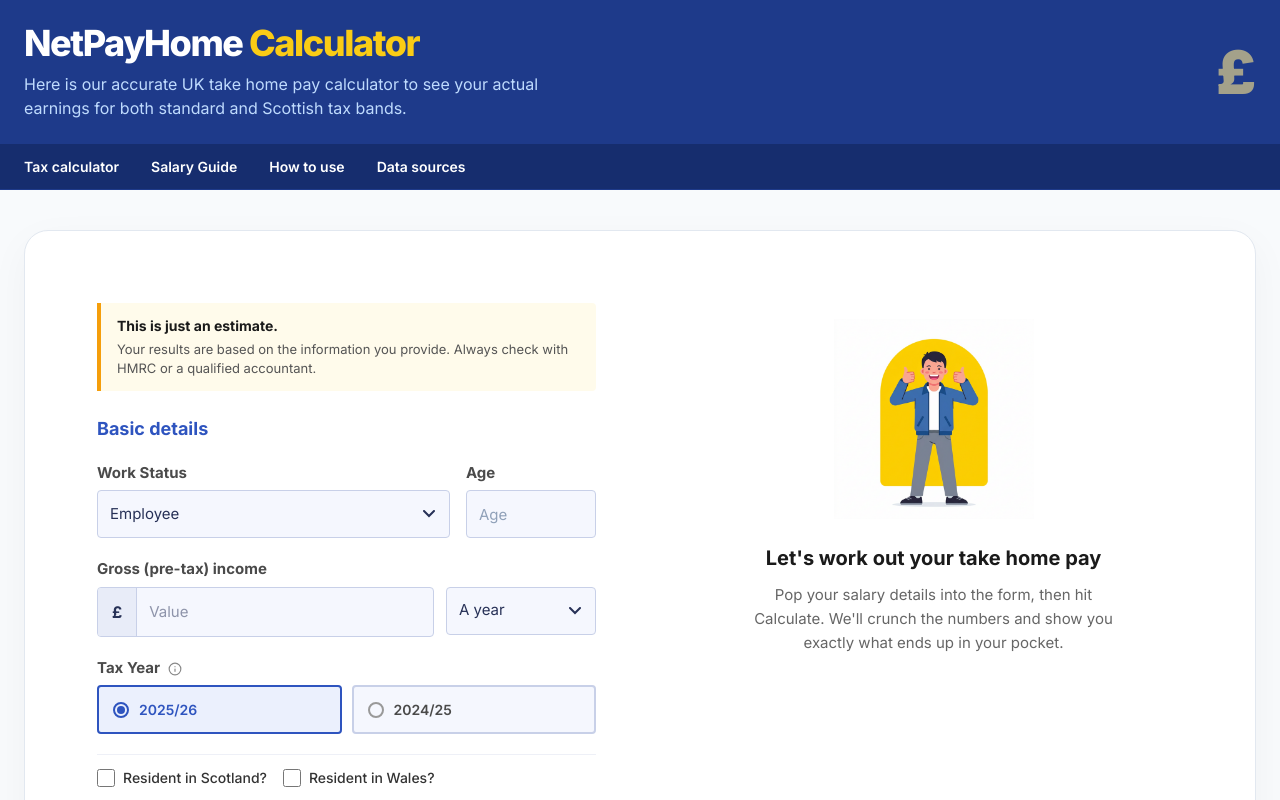
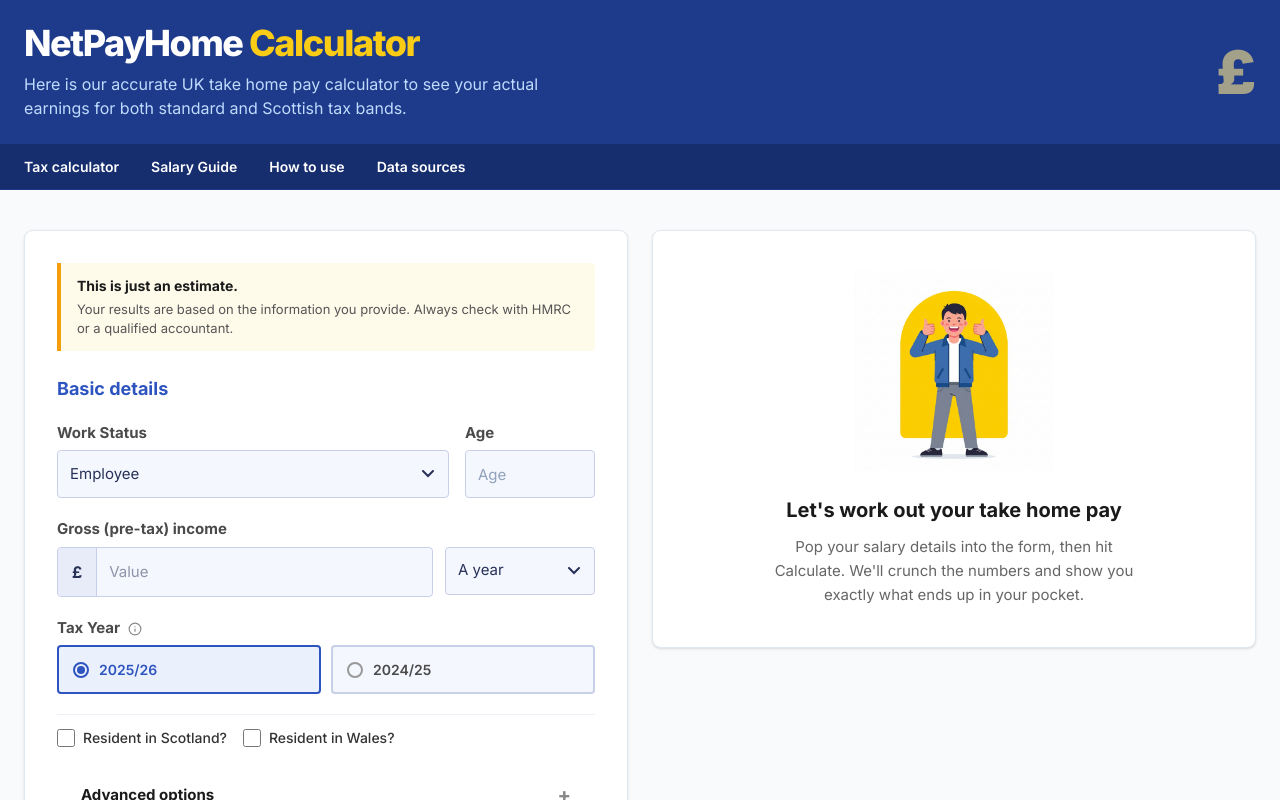
Before and after one commit to dsrashmika-prog/uktaxcal, a Next.js app: page / in a window 1280 px wide. Shown: the top 800 px of the page. Built offline with nearby package versions, Linux system fonts and the light colour scheme.

Commit message:
style: revert to split two-card layout for mobile responsiveness

```diff
--- a/src/app/page.tsx
+++ b/src/app/page.tsx
@@ -193,20 +193,13 @@
       {/* ===== MAIN ===== */}
       <main style={{ flex: 1, padding: "40px 0" }}>
         <div style={{ maxWidth: "1280px", margin: "0 auto", padding: "0 24px" }}>
-          <div style={{
-            background: "#ffffff",
-            border: "1px solid #e2e8f0",
-            borderRadius: "24px",
-            padding: "48px",
-            boxShadow: "0 12px 40px rgba(0,0,0,0.04)"
-          }}>
-            <div style={{ display: "grid", gridTemplateColumns: "1fr", gap: "40px" }} className="calc-grid">
+          <div style={{ display: "grid", gridTemplateColumns: "1fr", gap: "24px" }} className="calc-grid">
 
             {/* ===== LEFT: INPUT PANEL ===== */}
-              <div style={{ minWidth: 0 }}>
+            <div className="bg-white border border-slate-200 rounded-xl shadow-sm p-4 sm:p-6 lg:p-8" style={{ minWidth: 0 }}>
 
-                {/* Basic Details Card */}
-                <div style={{ padding: "24px", marginBottom: "16px" }}>
+              {/* Basic Details content */}
+              <div style={{ marginBottom: "16px" }}>
 
                 {/* Amber disclaimer */}
                 <div style={{ background: "#fffbeb", borderLeft: "4px solid #f59e0b", padding: "12px 16px", borderRadius: "0 4px 4px 0", marginBottom: "24px" }}>
@@ -329,7 +322,7 @@
                 </button>
 
                 {advancedOpen && (
-                    <div style={{ padding: "24px" }}>
+                  <div style={{ paddingTop: "16px" }}>
 
                     {/* Tax Code */}
                     <div style={{ marginBottom: "24px" }}>
@@ -550,9 +543,9 @@
             </div>
 
             {/* ===== RIGHT: RESULTS TABLE ===== */}
-              <div style={{ minWidth: 0 }}>
+            <div className="bg-white border border-slate-200 rounded-xl shadow-sm overflow-hidden h-fit" style={{ minWidth: 0 }}>
               {breakdown ? (
-                  <div>
+                <div className="p-4 sm:p-6 lg:p-0">
 
                   {/* Tax Traps Warning */}
                   {(breakdown.taxTraps.personalAllowanceLost > 0 || breakdown.taxTraps.hicbcChargeAmount > 0) && (
@@ -570,8 +563,8 @@
                     </div>
                   )}
 
-                    {/* Results Card */}
-                    <div style={{ overflow: "hidden" }}>
+                  {/* Results Table Header */}
+                  <div style={{ overflow: "hidden", borderRadius: "8px" }}>
                     <div style={{ background: "#1e3a8a", padding: "16px 20px" }}>
                       <h2 style={{ color: "white", fontWeight: 700, fontSize: "17px", margin: 0 }}>Your Take Home Pay Results</h2>
                       <p style={{ color: "#bfdbfe", fontSize: "13px", margin: "4px 0 0" }}>Based on tax year {taxYear}</p>
@@ -677,7 +670,6 @@
             </div>
           </div>
         </div>
-        </div>
       </main>
 
       <style jsx>{`
```
Lines whose indentation alone changed are shown as unchanged.
